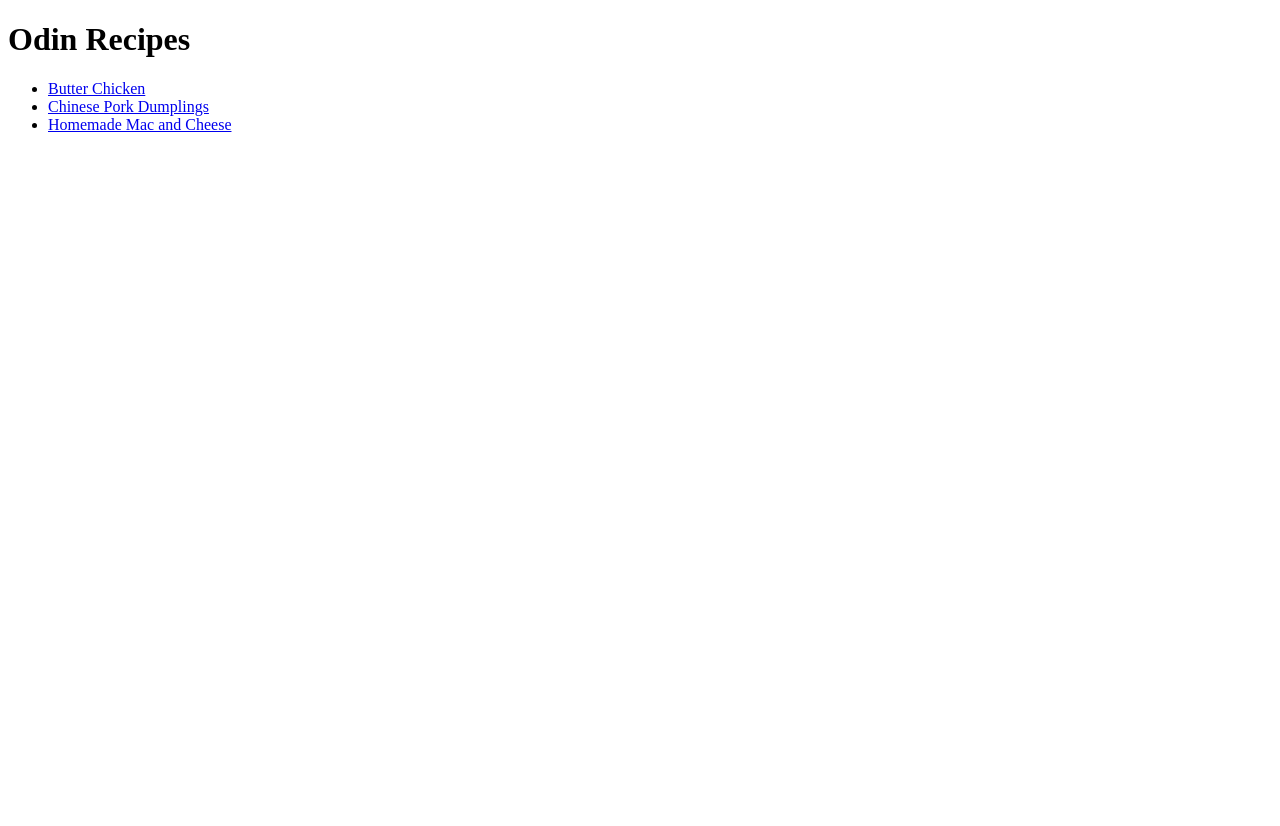
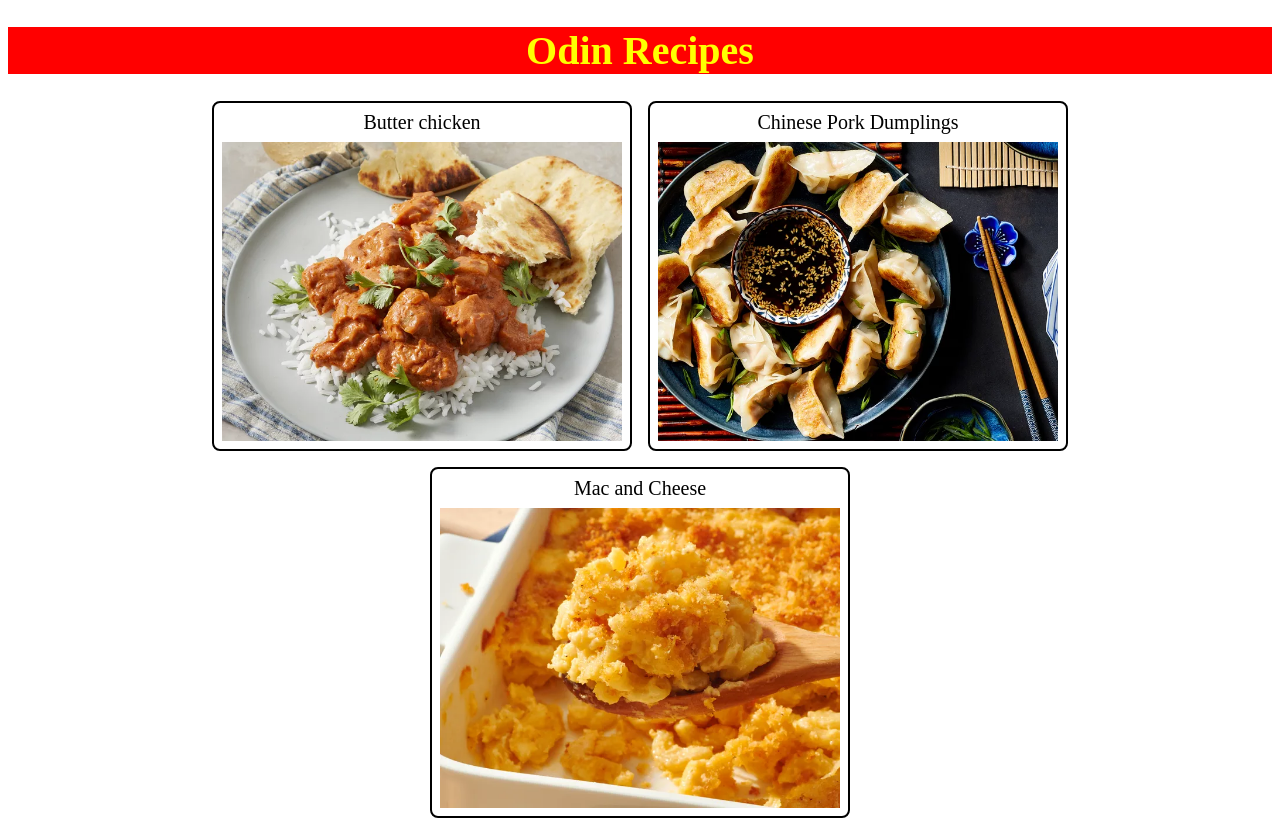
Before and after one commit to marcelojmontanez/odin-recipes, a plain HTML site: page index.html in a window 1280 px wide. Before the commit the page ends 800 px from the top, so only its background shows below. Drawn offline with Linux system fonts and the light colour scheme.

Commit message:
Add styles to homepage
Center elems and change recipe layout to flex that wraps horizontally.
Add images to pair with recipe name.

```diff
--- a/index.html
+++ b/index.html
@@ -3,14 +3,24 @@
     <head>
         <meta charset="UTF-8">
         <title>Odin Recipes</title>
+        <link rel="stylesheet" href="odin-recipes-main.css">
     </head>
 
     <body>
-        <h1>Odin Recipes</h1>
-        <ul>
-            <li><a href="recipes/butter-chicken.html">Butter Chicken</a></li>
-            <li><a href="recipes/chinese-pork-dumplings.html">Chinese Pork Dumplings</a></li>
-            <li><a href="recipes/mac-and-cheese.html">Homemade Mac and Cheese</a></li>
-        </ul>
+        <h1 class="title">Odin Recipes</h1>
+        <div class="recipes">
+            <a href="recipes/butter-chicken.html">
+                <span>Butter chicken</span>
+                <img src="images/butter-chicken.png" alt="Butter chicken">
+            </a>
+            <a href="recipes/chinese-pork-dumplings.html">
+                <span>Chinese Pork Dumplings</span>
+                <img src="images/chinese-pork-dumplings.png" alt="Chinese Pork Dumplings">
+            </a>
+            <a href="recipes/mac-and-cheese.html">
+                <span>Mac and Cheese</span>
+                <img src="images/mac-and-cheese.png" alt="Mac and Cheese">
+            </a>
+        </div>
     </body>
 </html>
--- /dev/null
+++ b/odin-recipes-main.css
@@ -0,0 +1,33 @@
+.title {
+    text-align: center;
+    font-size: 40px;
+    color: yellow;
+    background-color: red;
+}
+
+.recipes {
+    display: flex;
+    flex-wrap: wrap;
+    justify-content: center;
+    gap: 1rem;
+}
+
+.recipes a {
+    display: flex;
+    flex-direction: column;
+    align-items: center;
+    width: 400px;
+    border: 2px solid black;
+    border-radius: 8px;
+    padding: 8px;
+
+    font-size: 20px;
+    text-decoration: none;
+    color: inherit;
+}
+
+.recipes img {
+    width: 100%;
+    height: auto;
+    margin-top: 8px;
+}
```
